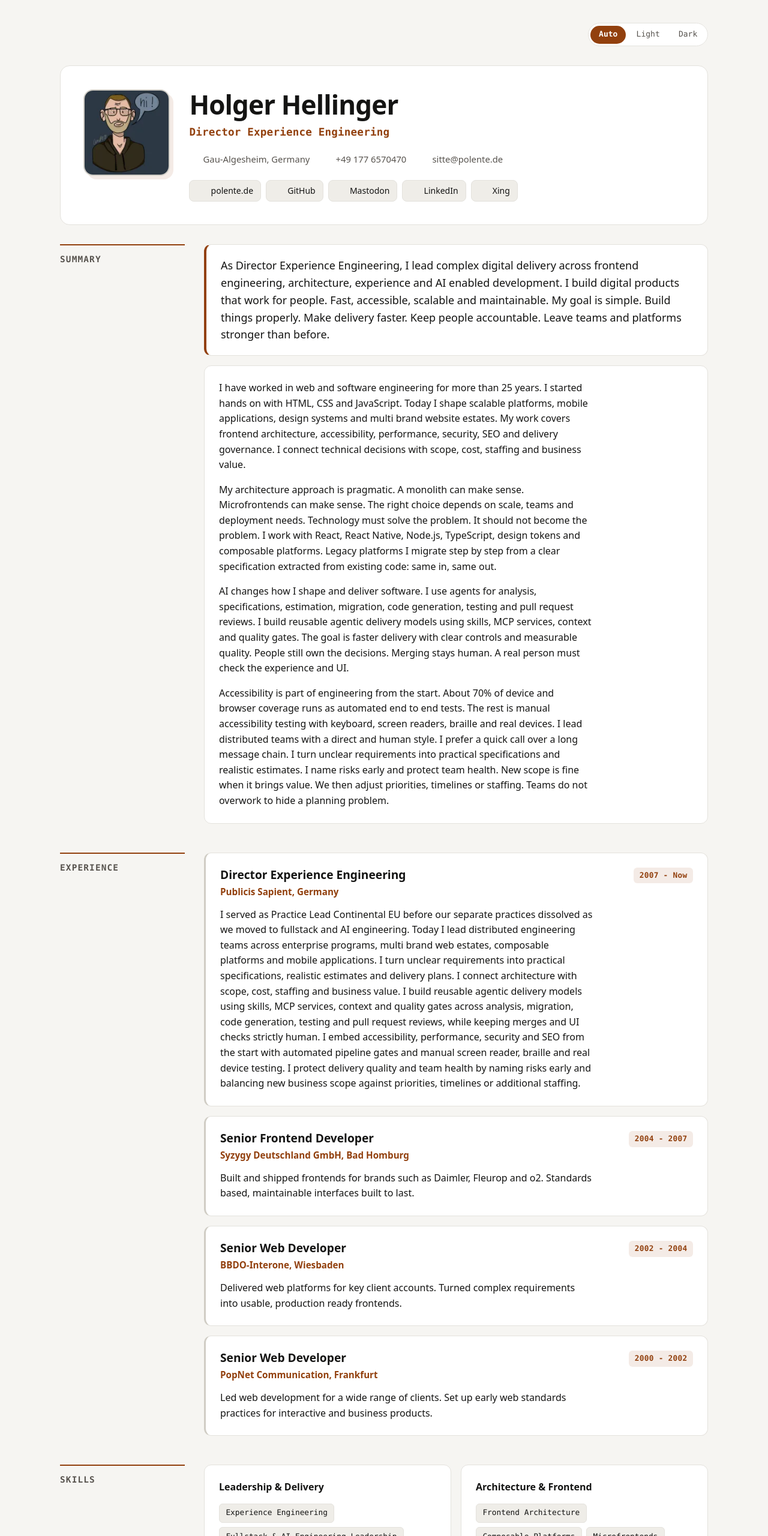
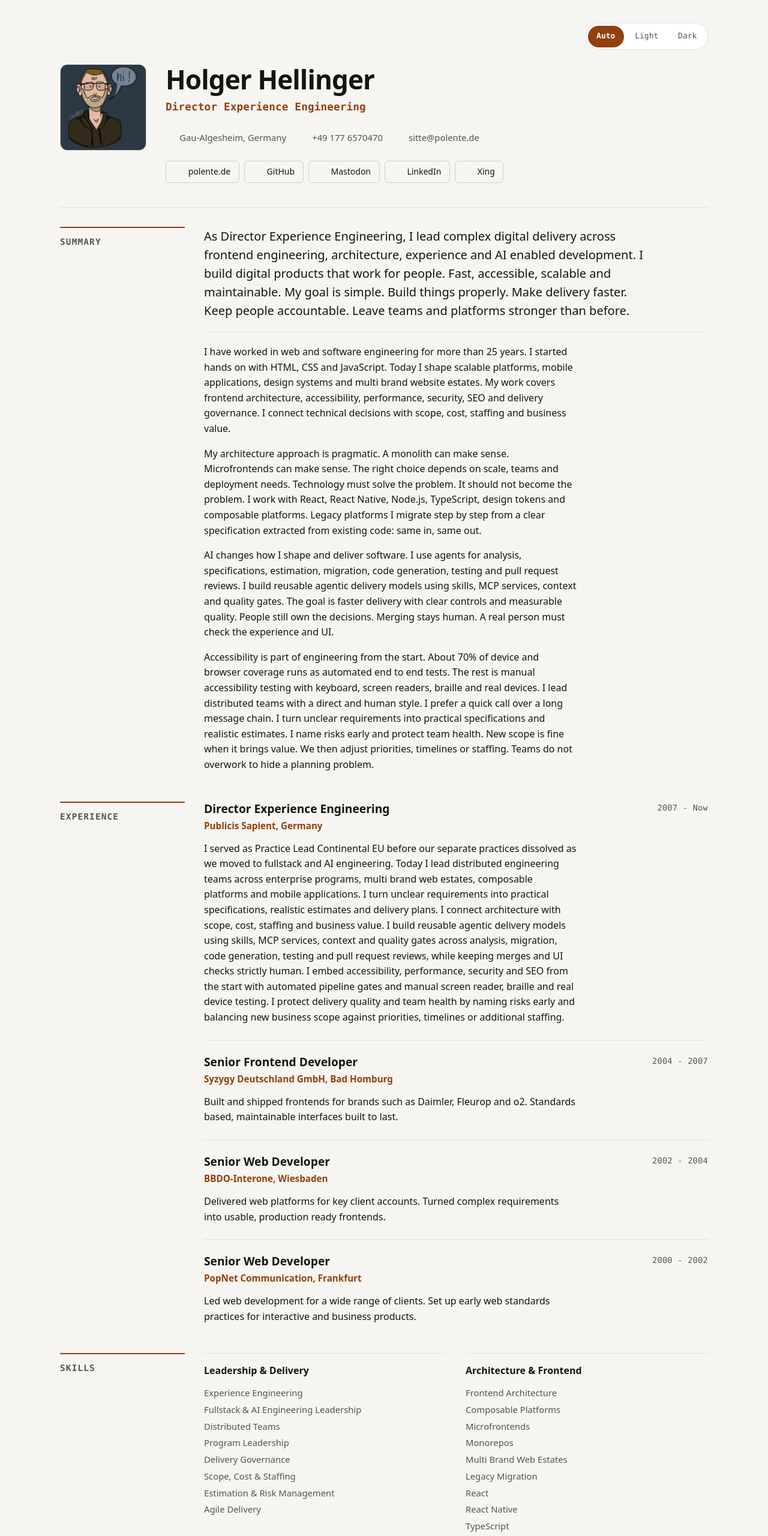
Before and after one commit to polent/HHR, an Eleventy site: page src/index.njk in a window 1280 px wide. Shown: the top 2560 px of the page at 60% size. Built offline with nearby package versions, Linux system fonts and the light colour scheme; Eleventy itself is replaced by a stand-in of ours; files that its build step writes are made by us from their sources.

Commit message:
Refine editorial design, WAI accessibility, and add 256px PNG portrait

```diff
--- a/src/_includes/base.njk
+++ b/src/_includes/base.njk
@@ -139,6 +139,8 @@
   <a href="#main-content" class="skip-link">Skip to main content</a>
 
   <div class="container">
+    <!-- Header -->
+    <header class="site-header">
       <div class="top-bar">
         <fieldset class="theme-switcher">
           <legend class="visually-hidden">Color theme</legend>
@@ -157,8 +159,7 @@
         </fieldset>
       </div>
 
-    <!-- Header -->
-    <header class="header-main">
+      <div class="header-main">
         <picture>
           <source
             type="image/webp"
@@ -179,6 +180,7 @@
             src="/assets/images/HolgerHellinger160.png"
             srcset="
               /assets/images/HolgerHellinger160.png 160w,
+              /assets/images/HolgerHellinger256.png 256w,
               /assets/images/HolgerHellinger320.png 320w,
               /assets/images/HolgerHellinger640.png 640w
             ">
@@ -226,31 +228,32 @@
           </nav>
           {% endif %}
         </div>
+      </div>
     </header>
 
     <!-- Main Content -->
-    <main id="main-content" class="main-content">
-      <section id="summary" class="cv-section">
+    <main id="main-content" class="main-content" tabindex="-1">
+      <section id="summary" class="cv-section" aria-labelledby="heading-summary">
         <div class="section-header">
-          <h2>Summary</h2>
+          <h2 id="heading-summary">Summary</h2>
         </div>
         <div class="section-body">
           <div class="tldr-card">
             <p class="tldr">{{ tldr }}</p>
           </div>
-          <div class="about-content card-surface">
+          <div class="about-content">
             {{ summary | safe }}
           </div>
         </div>
       </section>
 
-      <section id="experience" class="cv-section">
+      <section id="experience" class="cv-section" aria-labelledby="heading-experience">
         <div class="section-header">
-          <h2>Experience</h2>
+          <h2 id="heading-experience">Experience</h2>
         </div>
         <div class="section-body experience-list">
           {% for job in experience %}
-          <article class="job-item card-surface">
+          <article class="job-item">
             <div class="job-header">
               <span class="meta">{{ job.period }}</span>
               <div class="job-title-group">
@@ -264,13 +267,13 @@
         </div>
       </section>
 
-      <section id="skills" class="cv-section">
+      <section id="skills" class="cv-section" aria-labelledby="heading-skills">
         <div class="section-header">
-          <h2>Skills</h2>
+          <h2 id="heading-skills">Skills</h2>
         </div>
         <div class="section-body skills-container">
           {% for skillGroup in skills %}
-          <div class="skill-group card-surface">
+          <div class="skill-group">
             <h3 class="skill-group-title">{{ skillGroup.group }}</h3>
             <ul class="skills-list">
               {% for item in skillGroup.items %}
@@ -282,12 +285,12 @@
         </div>
       </section>
 
-      <section id="education" class="cv-section">
+      <section id="education" class="cv-section" aria-labelledby="heading-education">
         <div class="section-header">
-          <h2>Education</h2>
+          <h2 id="heading-education">Education</h2>
         </div>
         <div class="section-body">
-          <div class="card-surface table-card">
+          <div class="table-card">
             <table class="edu-table">
               <caption class="visually-hidden">Education history</caption>
               <thead>
@@ -312,18 +315,18 @@
       </section>
 
       {% if publications %}
-      <section id="publications" class="cv-section">
+      <section id="publications" class="cv-section" aria-labelledby="heading-publications">
         <div class="section-header">
-          <h2>Publications &amp; Projects</h2>
+          <h2 id="heading-publications">Publications &amp; Projects</h2>
         </div>
         <div class="section-body">
           <ul class="publications-list">
             {% for pub in publications %}
-            <li class="pub-item card-surface">
+            <li class="pub-item">
               <time datetime="{{ pub.year }}" class="meta">{{ pub.year }}</time>
               <div class="pub-body">
                 <h3>
-                  <a href="{{ pub.link }}" class="pub-link">{{ pub.title }}</a>
+                  <a href="{{ pub.link }}" class="pub-link">{{ pub.title }} <span class="pub-arrow" aria-hidden="true">&#8599;</span></a>
                 </h3>
                 {% if pub.description %}<p>{{ pub.description }}</p>{% endif %}
               </div>
--- a/src/assets/css/style.css
+++ b/src/assets/css/style.css
@@ -44,6 +44,10 @@
   outline-offset: 2px;
 }
 
+main:focus:not(:focus-visible) {
+  outline: none;
+}
+
 @media (prefers-reduced-motion: reduce) {
   *,
   *::before,
@@ -52,6 +56,7 @@
     animation-iteration-count: 1 !important;
     transition-duration: 0.01ms !important;
     scroll-behavior: auto !important;
+    transform: none !important;
   }
 }
 
@@ -94,7 +99,15 @@ body {
   gap: var(--spacing-lg);
 }
 
-/* Top Bar & Theme Switcher */
+/* Header & Theme Switcher */
+.site-header {
+  display: grid;
+  grid-template-columns: minmax(0, 1fr);
+  gap: 1.5rem;
+  padding-bottom: clamp(1.75rem, 3.5vw, 2.5rem);
+  border-bottom: 1px solid var(--border-color);
+}
+
 .top-bar {
   display: flex;
   justify-content: flex-end;
@@ -116,9 +129,11 @@ body {
   position: relative;
   display: inline-flex;
   align-items: center;
+  justify-content: center;
+  min-height: 2.25rem;
   cursor: pointer;
   border-radius: 999px;
-  padding: 0.3rem 0.85rem;
+  padding: 0.35rem 0.9rem;
   font-size: 0.8125rem;
   font-family: var(--font-mono);
   color: var(--text-muted);
@@ -147,27 +162,28 @@ body {
   outline-offset: 2px;
 }
 
-/* Header Card */
+@media (forced-colors: active) {
+  .theme-option:has(input:checked) {
+    outline: 2px solid ButtonText;
+    outline-offset: -2px;
+  }
+}
+
+/* Header Intro */
 .header-main {
   display: flex;
   flex-direction: column;
   align-items: center;
   text-align: center;
   gap: 1.5rem;
-  background-color: var(--card-bg);
-  border: 1px solid var(--border-color);
-  border-radius: 16px;
-  padding: clamp(1.5rem, 3vw, 2.5rem);
-  box-shadow: var(--shadow-sm);
 }
 
 .profile-img {
   width: 144px;
   height: 144px;
   flex-shrink: 0;
-  border-radius: 16px;
-  border: 2px solid var(--border-strong);
-  box-shadow: 6px 6px 0 var(--accent-subtle);
+  border-radius: 12px;
+  border: 1px solid var(--border-strong);
   object-fit: cover;
 }
 
@@ -199,22 +215,25 @@ body {
   display: flex;
   flex-wrap: wrap;
   justify-content: center;
-  gap: 0.75rem 1.25rem;
+  gap: 0.25rem 1.25rem;
   font-size: 0.925rem;
 }
 
 .contact-item {
   display: inline-flex;
   align-items: center;
+  min-height: 2.25rem;
   gap: 0.45rem;
   color: var(--text-muted);
   text-decoration: none;
   transition: color 0.2s ease;
 }
 
-a.contact-item:hover {
+a.contact-item:hover,
+a.contact-item:focus-visible {
   color: var(--accent-color);
   text-decoration: underline;
+  text-underline-offset: 3px;
 }
 
 .contact-icon,
@@ -248,11 +267,12 @@ a.contact-item:hover {
 .link-with-icon {
   display: inline-flex;
   align-items: center;
+  min-height: 2.25rem;
   gap: 0.45rem;
-  background-color: var(--card-elevated);
-  border: 1px solid var(--border-color);
-  border-radius: 8px;
-  padding: 0.35rem 0.75rem;
+  background-color: transparent;
+  border: 1px solid var(--border-strong);
+  border-radius: 6px;
+  padding: 0.4rem 0.85rem;
   text-decoration: none;
   color: var(--text-color);
   font-size: 0.875rem;
@@ -265,12 +285,15 @@ a.contact-item:hover {
   transition: opacity 0.2s ease;
 }
 
-.link-with-icon:hover {
+.link-with-icon:hover,
+.link-with-icon:focus-visible {
   border-color: var(--accent-color);
   color: var(--accent-color);
+  background-color: var(--accent-subtle);
 }
 
-.link-with-icon:hover .link-icon {
+.link-with-icon:hover .link-icon,
+.link-with-icon:focus-visible .link-icon {
   opacity: 1;
 }
 
@@ -328,32 +351,24 @@ a.contact-item:hover {
   }
 }
 
-/* Surface Cards & Summary */
-.card-surface {
-  min-width: 0;
-  background-color: var(--card-bg);
-  border: 1px solid var(--border-color);
-  border-radius: 12px;
-  padding: 1.5rem;
-  box-shadow: var(--shadow-sm);
-}
-
+/* Editorial Lead & Summary */
 .tldr-card {
   min-width: 0;
-  background-color: var(--card-bg);
-  border: 1px solid var(--border-color);
-  border-left: 4px solid var(--accent-color);
-  border-radius: 12px;
-  padding: 1.25rem 1.5rem;
-  margin-bottom: var(--spacing-md);
-  box-shadow: var(--shadow-sm);
+  padding-bottom: 1.25rem;
+  margin-bottom: 1.25rem;
+  border-bottom: 1px solid var(--border-color);
 }
 
 .tldr {
-  font-size: 1.125rem;
+  font-size: clamp(1.125rem, 1.6vw, 1.25rem);
   font-weight: 500;
   margin: 0;
-  line-height: 1.6;
+  line-height: 1.55;
+  max-width: 65ch;
+}
+
+.about-content {
+  min-width: 0;
 }
 
 .about-content p {
@@ -366,20 +381,26 @@ a.contact-item:hover {
   margin-bottom: 0;
 }
 
-/* Experience Timeline Cards */
+/* Experience Timeline */
 .experience-list {
   display: grid;
   grid-template-columns: minmax(0, 1fr);
-  gap: var(--spacing-md);
+  gap: 0;
 }
 
 .job-item {
-  border-left: 3px solid var(--border-strong);
-  transition: border-color 0.2s ease;
+  min-width: 0;
+  padding: 1.5rem 0;
+  border-bottom: 1px solid var(--border-color);
 }
 
-.job-item:hover {
-  border-left-color: var(--accent-color);
+.job-item:first-child {
+  padding-top: 0;
+}
+
+.job-item:last-child {
+  padding-bottom: 0;
+  border-bottom: 0;
 }
 
 .job-header {
@@ -418,23 +439,21 @@ a.contact-item:hover {
 
 .meta {
   font-family: var(--font-mono);
-  font-size: 0.8rem;
-  font-weight: 600;
-  color: var(--accent-color);
-  background-color: var(--accent-subtle);
-  padding: 0.2rem 0.6rem;
-  border-radius: 6px;
+  font-size: 0.85rem;
+  font-weight: 500;
+  font-variant-numeric: tabular-nums;
+  color: var(--text-muted);
   display: inline-block;
   letter-spacing: 0.02em;
   white-space: nowrap;
   flex-shrink: 0;
 }
 
-/* Skills Grid */
+/* Skills List */
 .skills-container {
   display: grid;
   grid-template-columns: minmax(0, 1fr);
-  gap: var(--spacing-md);
+  gap: 1.75rem 2rem;
 }
 
 @media (min-width: 768px) {
@@ -443,40 +462,37 @@ a.contact-item:hover {
   }
 }
 
+.skill-group {
+  min-width: 0;
+  padding-top: 1rem;
+  border-top: 1px solid var(--border-color);
+}
+
 .skill-group-title {
   font-size: 1rem;
-  margin: 0 0 0.85rem;
+  margin: 0 0 0.75rem;
   color: var(--text-color);
   font-weight: 600;
 }
 
 .skills-list {
-  display: flex;
-  flex-wrap: wrap;
-  gap: 0.45rem;
+  display: grid;
+  grid-template-columns: minmax(0, 1fr);
+  gap: 0.35rem;
   list-style: none;
   padding: 0;
   margin: 0;
 }
 
 .skill-item {
-  font-family: var(--font-mono);
-  font-size: 0.8rem;
-  background-color: var(--card-elevated);
-  border: 1px solid var(--border-color);
-  border-radius: 6px;
-  padding: 0.3rem 0.65rem;
-  transition: border-color 0.2s ease, color 0.2s ease;
-}
-
-.skill-item:hover {
-  border-color: var(--accent-color);
-  color: var(--accent-color);
+  font-size: 0.925rem;
+  color: var(--text-muted);
+  line-height: 1.5;
 }
 
 /* Education Table */
 .table-card {
-  padding: 0.5rem 1.25rem;
+  min-width: 0;
   overflow-x: auto;
 }
 
@@ -492,6 +508,16 @@ a.contact-item:hover {
   padding: 0.85rem 0.75rem;
   border-bottom: 1px solid var(--border-color);
   vertical-align: baseline;
+}
+
+.edu-table th:first-child,
+.edu-table td:first-child {
+  padding-left: 0;
+}
+
+.edu-table th:last-child,
+.edu-table td:last-child {
+  padding-right: 0;
 }
 
 .edu-table th {
@@ -525,13 +551,19 @@ a.contact-item:hover {
 }
 
 @media (max-width: 639px) {
-  .table-card {
-    padding: 0.5rem 0.85rem;
-  }
-
   .edu-table th,
   .edu-table td {
     padding: 0.65rem 0.45rem;
+  }
+
+  .edu-table th:first-child,
+  .edu-table td:first-child {
+    padding-left: 0;
+  }
+
+  .edu-table th:last-child,
+  .edu-table td:last-child {
+    padding-right: 0;
   }
 
   .edu-degree,
@@ -553,7 +585,7 @@ a.contact-item:hover {
   margin: 0;
   display: grid;
   grid-template-columns: minmax(0, 1fr);
-  gap: var(--spacing-md);
+  gap: 1.5rem 2rem;
 }
 
 @media (min-width: 768px) {
@@ -563,15 +595,13 @@ a.contact-item:hover {
 }
 
 .pub-item {
+  min-width: 0;
   display: flex;
   flex-direction: column;
   align-items: flex-start;
-  gap: 0.75rem;
-  transition: border-color 0.2s ease;
-}
-
-.pub-item:hover {
-  border-color: var(--border-strong);
+  gap: 0.45rem;
+  padding-top: 1rem;
+  border-top: 1px solid var(--border-color);
 }
 
 .pub-body h3 {
@@ -586,16 +616,18 @@ a.contact-item:hover {
   transition: color 0.2s ease;
 }
 
-.pub-link::after {
-  content: " \2197";
+.pub-arrow {
+  display: inline-block;
   font-family: var(--font-mono);
   font-size: 0.85em;
   color: var(--accent-color);
 }
 
-.pub-link:hover {
+.pub-link:hover,
+.pub-link:focus-visible {
   color: var(--accent-color);
   text-decoration: underline;
+  text-underline-offset: 3px;
 }
 
 .pub-body p {
@@ -603,6 +635,27 @@ a.contact-item:hover {
   font-size: 0.925rem;
   color: var(--text-muted);
   line-height: 1.55;
+}
+
+/* Spatial Hover Motion (Respecting Reduced Motion) */
+@media (prefers-reduced-motion: no-preference) {
+  .link-with-icon {
+    transition: border-color 0.2s ease, color 0.2s ease, background-color 0.2s ease, transform 0.2s ease;
+  }
+
+  .link-with-icon:hover,
+  .link-with-icon:focus-visible {
+    transform: translateY(-1px);
+  }
+
+  .pub-link .pub-arrow {
+    transition: transform 0.2s ease;
+  }
+
+  .pub-link:hover .pub-arrow,
+  .pub-link:focus-visible .pub-arrow {
+    transform: translate(2px, -2px);
+  }
 }
 
 /* Print Styles */
@@ -630,7 +683,8 @@ a.contact-item:hover {
 
   .top-bar,
   .skip-link,
-  .header-links {
+  .header-links,
+  .pub-arrow {
     display: none !important;
   }
 
@@ -639,22 +693,22 @@ a.contact-item:hover {
     max-width: 100%;
   }
 
+  .site-header {
+    display: block;
+    padding: 0 0 1rem;
+    margin-bottom: 1.25rem;
+    border-bottom: 1px solid #cccccc;
+  }
+
   .header-main {
     flex-direction: row;
     text-align: left;
     align-items: center;
-    padding: 0 0 1rem;
-    margin-bottom: 1.25rem;
-    border: 0;
-    border-bottom: 1px solid #cccccc;
-    border-radius: 0;
-    box-shadow: none;
   }
 
   .profile-img {
     width: 96px;
     height: 96px;
-    box-shadow: none;
     border: 1px solid #cccccc;
   }
 
@@ -688,21 +742,24 @@ a.contact-item:hover {
     color: #000000;
   }
 
-  .card-surface,
   .tldr-card {
-    box-shadow: none;
-    border: 1px solid #cccccc;
-    border-radius: 6px;
-    padding: 0.85rem 1rem;
-    background-color: #ffffff;
-  }
-
-  .tldr-card {
-    border-left: 3px solid #000000;
+    padding: 0 0 0.85rem;
+    margin-bottom: 0.85rem;
+    border-bottom: 1px solid #cccccc;
   }
 
   .job-item {
-    border-left: 3px solid #000000;
+    padding: 0.85rem 0;
+    border-bottom: 1px solid #cccccc;
+  }
+
+  .job-item:first-child {
+    padding-top: 0;
+  }
+
+  .job-item:last-child {
+    padding-bottom: 0;
+    border-bottom: 0;
   }
 
   .job-header {
@@ -711,15 +768,19 @@ a.contact-item:hover {
   }
 
   .meta {
-    border: 1px solid #cccccc;
-    background-color: #ffffff;
-    color: #000000;
+    color: #444444;
   }
 
   .skills-container,
   .publications-list {
     grid-template-columns: 1fr;
     gap: 0.75rem;
+  }
+
+  .skill-group,
+  .pub-item {
+    padding-top: 0.65rem;
+    border-top: 1px solid #cccccc;
   }
 
   .job-item,
```
Also changed, not shown: README.md, src/assets/images/HolgerHellinger256.png (added). Lines whose indentation alone changed are shown as unchanged.
